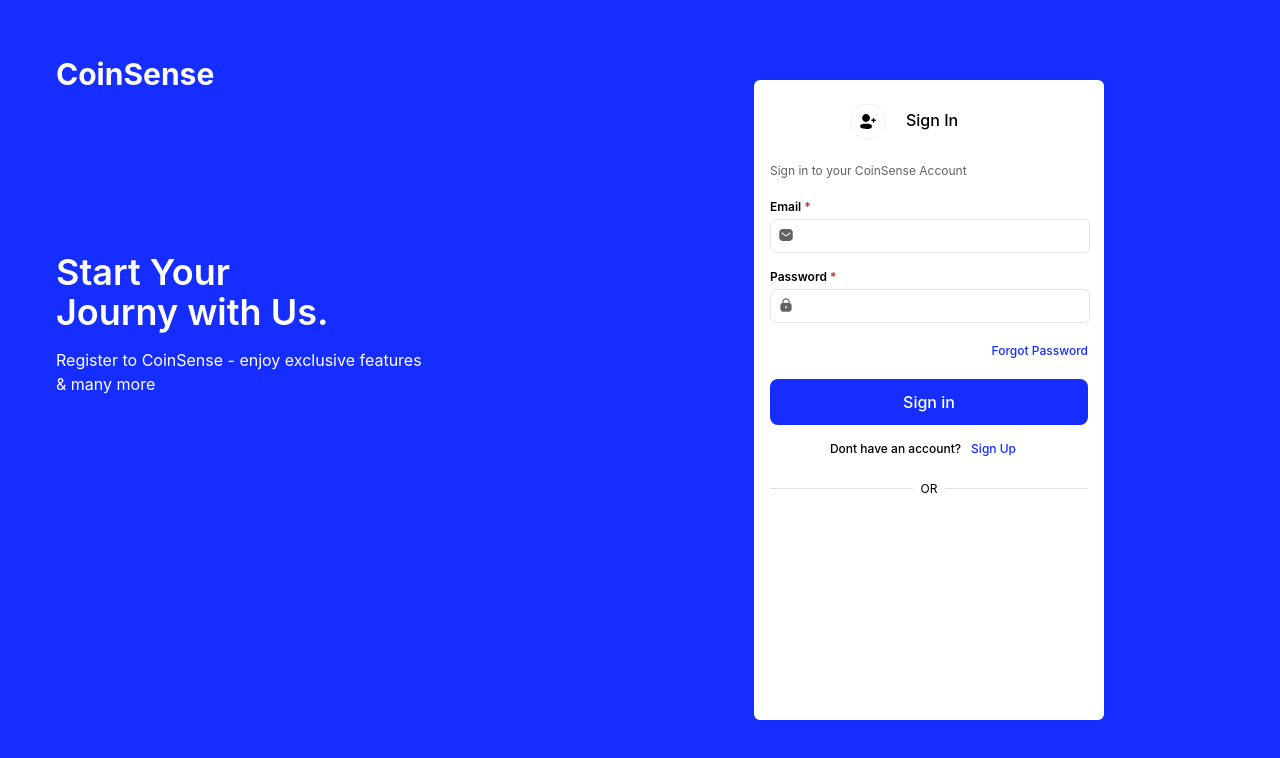
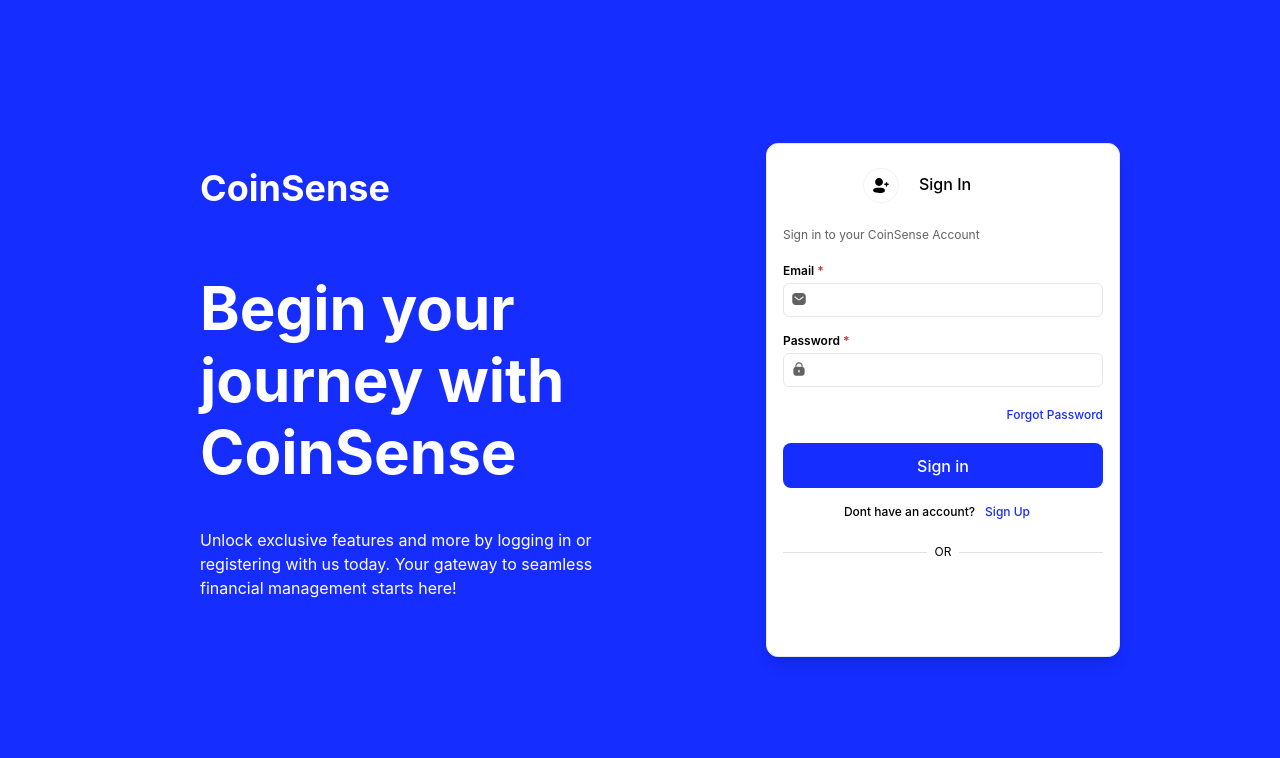
Before and after one commit to ShalinAJ/CoinSense, a React (Vite) app in the folder frontend/: page /login in a window 1280 px wide. Shown: the top 758 px of the page. Built offline with nearby package versions, Linux system fonts and the light colour scheme.

Commit message:
adjustments in login page

```diff
--- a/frontend/src/pages/Login.jsx
+++ b/frontend/src/pages/Login.jsx
@@ -34,17 +34,22 @@ const LoginPage = () => {
 
   return (
     <>
-      <div className="h-[100%] flex flex-wrap flex-rowcontent-center bg-coinsense-blue">
-        <div className="bg-coinsense-blue text-white max-w-[450px] mt-4 mb-4 ml-4 rounded-xl p-10 mr-72 ">
-          <p className="text-3xl font-bold">CoinSense</p>
-          <p className="text-4xl font-semibold mt-40">
-            Start Your <br /> Journy with Us.
-          </p>
-          <p className="mt-4 ">
-            Register to CoinSense - enjoy exclusive features & many more
-          </p>
+      <div className="h-[100%] flex justify-between items-center bg-coinsense-blue">
+        <div className="flex flex-row h-[100%] pt-[8rem]">
+          <div className="ml-[10rem] w-[80%] text-white mb-4 rounded-xl p-10 mr- flex flex-col">
+            <p className="text-4xl font-bold">CoinSense</p>
+            <p className="text-6xl font-bold mt-[4rem] leading-[4.5rem]">
+              Begin your journey with CoinSense
+            </p>
+            <p className="mt-10 w-[80%]">
+              Unlock exclusive features and more by logging in or registering
+              with us today. Your gateway to seamless financial management
+              starts here!
+            </p>
+          </div>
         </div>
-        <div className=" w-[350px] px-4 py-6 bg-white rounded-md mt-20 mb-20">
+
+        <div className=" w-[400px] px-4 py-6 border shadow-lg bg-white rounded-xl mt-20 mb-20 mr-[10rem]">
           <form onSubmit={handleSubmit}>
             <div className="flex text-center">
               <img src={addUser} alt="add user sign" className="w-9 ml-20" />
@@ -131,7 +136,7 @@ const LoginPage = () => {
             <span className="mx-2 text-xs text-black">OR</span>
             <hr className="flex-1 border-t border-[#E0E0E0]" />
           </div>
-          <div>
+          <div className="pb-5">
             <GoogleLogin onSuccess={handleSuccess} onError={handleError} />
           </div>
         </div>
```
